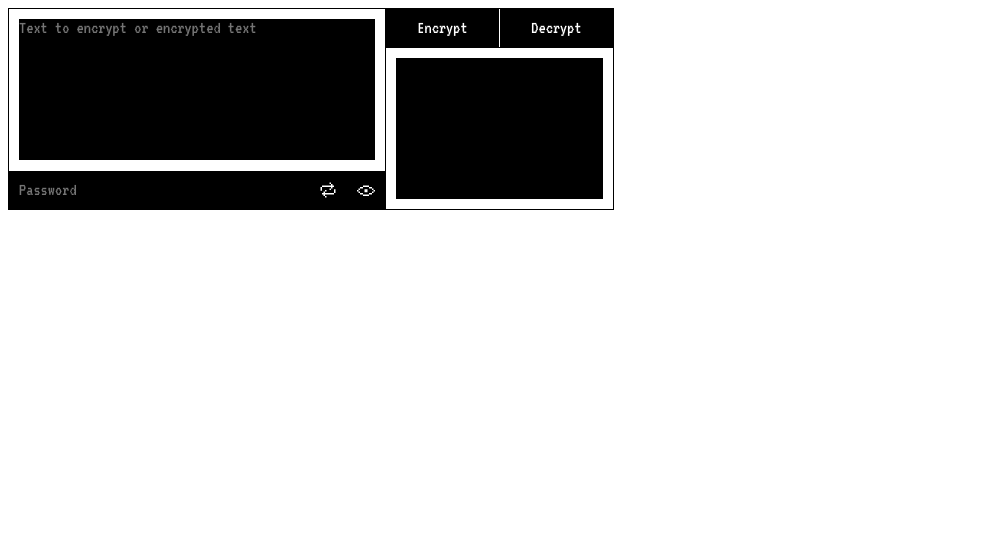
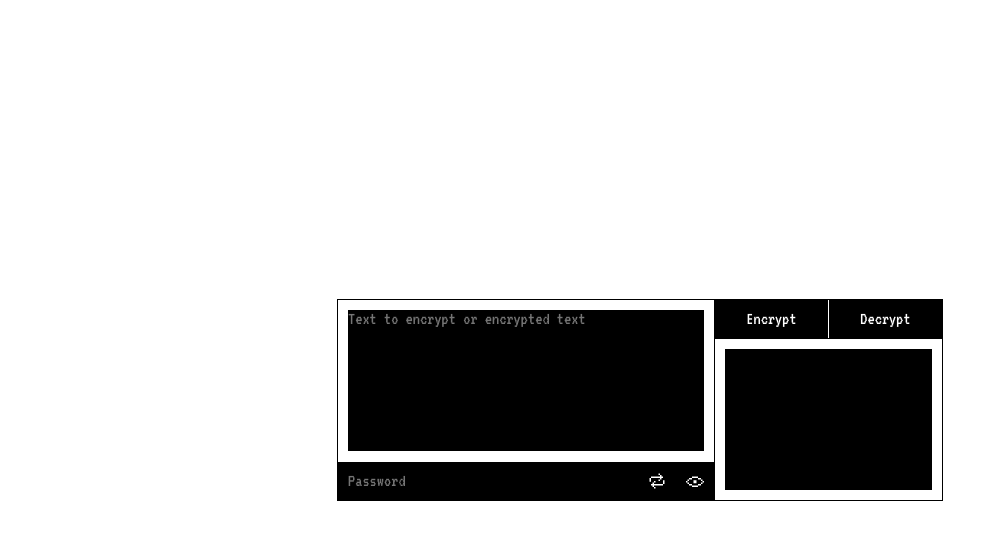
Before and after one commit to zackha/encrypt-seed, a Nuxt app: page / in a window 1280 px wide. Shown: the top 540 px of the page, without its empty margins (0-998 px from the left). Built offline with nearby package versions, Linux system fonts and the light colour scheme.

Commit message:
Update app.vue

```diff
--- a/app.vue
+++ b/app.vue
@@ -1,5 +1,11 @@
 <template>
+  <div class="content">
     <div class="main">
+      <div>
+        <p v-if="state.copyResultSuccess">Copied!</p>
+        <p v-if="state.copyPassSuccess">Password copied!</p>
+      </div>
+      <div class="program">
         <div class="left">
           <textarea v-model="text" rows="6" type="text" placeholder="Text to encrypt or encrypted text"></textarea>
           <div class="password">
@@ -24,8 +30,9 @@
           </div>
         </div>
       </div>
-  <p v-if="state.copyResultSuccess">Copied!</p>
-  <p v-if="state.copyPassSuccess">Password copied!</p>
+      <div></div>
+    </div>
+  </div>
 </template>
 
 <script setup>
@@ -120,10 +127,20 @@ body {
   background-color: #000;
   color: #fff;
 }
+.content {
+  display: flex;
+  justify-content: center;
+}
 .main {
-  display: inline-flex;
+  position: absolute;
+  top: 50%;
+  transform: translateY(-50%);
+}
+.program {
   border: 1px solid;
   height: 200px;
+  display: flex;
+  justify-content: center;
 }
 .left {
   display: flex;
```
Lines whose indentation alone changed are shown as unchanged.
